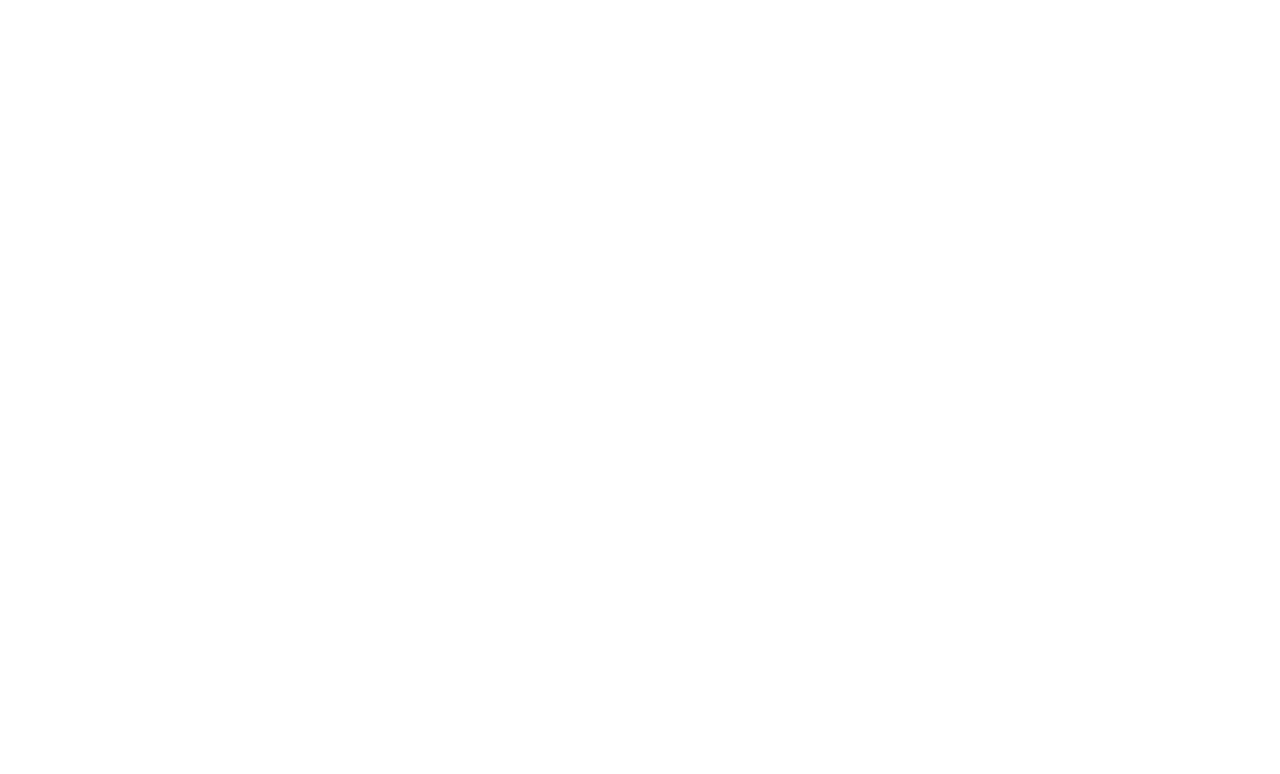
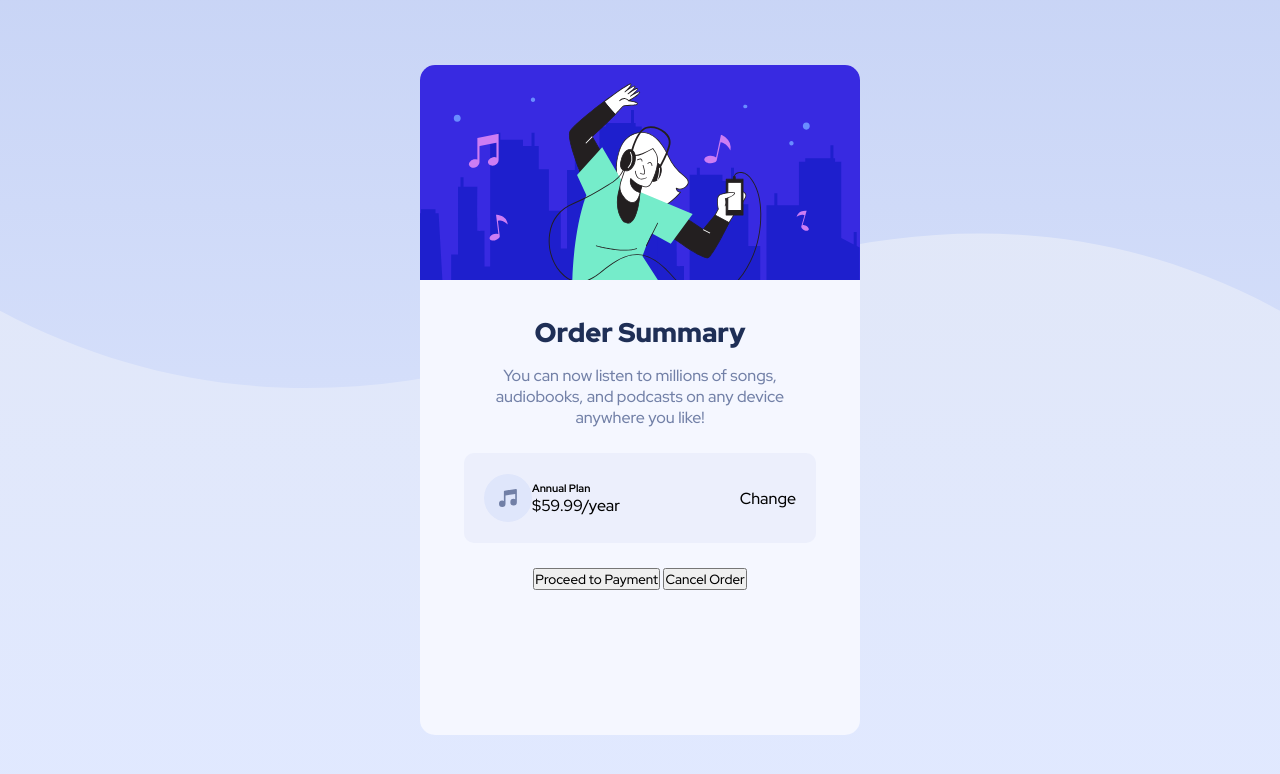
Before and after one commit to east2k/order-summary, a plain HTML site: page index.html in a window 1280 px wide. Drawn offline with Linux system fonts and the light colour scheme.

Commit message:
Added basic layouts

```diff
--- a/index.html
+++ b/index.html
@@ -25,21 +25,36 @@
 
 <body>
 
-
-
-  <!-- Order Summary
-
-  You can now listen to millions of songs, audiobooks, and podcasts on any
-  device anywhere you like!
-
-  Annual Plan
-  $59.99/year
-
-  Change
-
-  Proceed to Payment
-  Cancel Order
-
+  <section class="order-wrapper">
+    <div class="order-container">
+      <header class="order-header-img">
+      </header>
+      <div class="order-content">
+        <div class="order-body">
+          <h1>Order Summary</h1>
+          <p> You can now listen to millions of songs, audiobooks, and podcasts on any
+            device anywhere you like!</p>
+        </div>
+        <div class="order-price-plan">
+          <div class="order-details">
+            <img src="images/icon-music.svg" alt="Music Icon Image">
+            <div class="order-name-price">
+              <h6>Annual Plan</h6>
+              <p>$59.99/year</p>
+            </div>
+          </div>
+          <div class="order-change">
+            <span>Change</span>
+          </div>
+        </div>
+        <div class="order-buttons">
+          <button>Proceed to Payment</button>
+          <button>Cancel Order</button>
+        </div>
+      </div>
+    </div>
+  </section>
+  <!--
   <div class="attribution">
     Challenge by <a href="https://www.frontendmentor.io?ref=challenge" target="_blank">Frontend Mentor</a>.
     Coded by <a href="#">Your Name Here</a>.
--- a/style.css
+++ b/style.css
@@ -12,6 +12,8 @@
 
     --max-width-wrapper: 1440px;
     --min-width-wrapper: 375px;
+
+    --margin-section-divider: 15px;
 }
 
 * {
@@ -20,3 +22,81 @@
     margin: 0;
     box-sizing: border-box;
 }
+
+.order-wrapper {
+    display: flex;
+    flex-direction: column;
+    align-items: center;
+    justify-content: center;
+    width: 100%;
+    max-width: var(--max-width-wrapper);
+    height: 100vh;
+    max-height: 960px;
+    margin: auto;
+    background: linear-gradient(to bottom, hsl(224deg 52% 81% / 40%), hsl(224deg 100% 94%)),
+        url("images/pattern-background-desktop.svg");
+    background-size: contain;
+    background-repeat: no-repeat;
+}
+
+.order-container {
+    display: flex;
+    flex-direction: column;
+    align-items: center;
+    width: 440px;
+    height: 670px;
+    background-color: var(--very-pale-blue);
+    border-radius: 15px;
+    overflow: hidden;
+}
+
+.order-header-img {
+    width: 100%;
+    height: 215px;
+    background: url("images/illustration-hero.svg");
+    background-repeat: no-repeat;
+    background-size: contain;
+    margin-bottom: 35px;
+}
+
+.order-content {
+    display: flex;
+    flex-direction: column;
+    align-items: center;
+    justify-content: center;
+}
+
+.order-body {
+    text-align: center;
+    margin-bottom: calc(var(--margin-section-divider) + 10px);
+    width: 75%;
+}
+
+.order-body h1 {
+    color: var(--dark-blue);
+    margin-bottom: var(--margin-section-divider);
+    font-weight: 900;
+    font-size: 27px;
+}
+
+.order-body p {
+    color: var(--desaturated-blue);
+    font-size: var(--regular-text);
+}
+
+.order-price-plan, .order-details {
+    display: flex;
+    flex-direction: row;
+    align-items: center;
+    justify-content: space-between;
+
+}
+
+.order-price-plan {
+    background-color: hsl(224deg 52% 81% / 15%);
+    padding: 0 20px;
+    width: 80%;
+    height: 90px;
+    border-radius: 10px;
+    margin-bottom: calc(var(--margin-section-divider) + 10px);
+}
```
